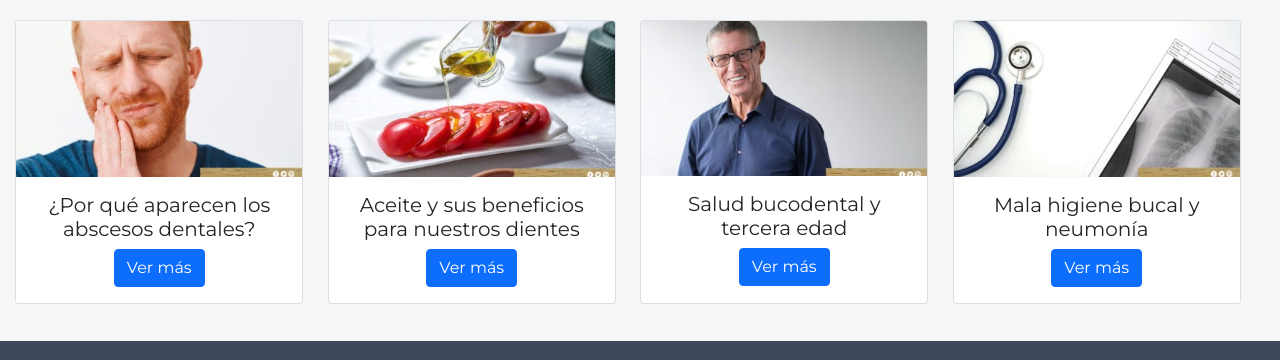
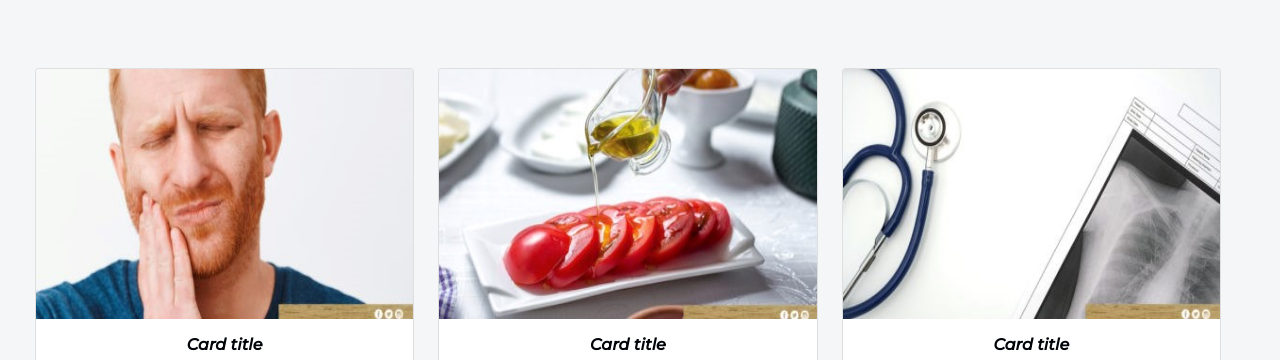
Before and after one commit to RominaMerlo07/PreEntrega2Merlo, a plain HTML site: page pages/novedades.html in a window 1280 px wide. Shown: the part 209-569 px from the top of the page. Drawn offline with nearby package versions, Linux system fonts and the light colour scheme.

Commit message:
novedades_cards

```diff
--- a/pages/novedades.html
+++ b/pages/novedades.html
@@ -26,66 +26,57 @@
 
     <div id="info_header"></div>
 
-    <section class="container-fluid novedades align-items-center">
+    <section class="container-fluid nosotros">
         <div class="text-center">
-            <div class="row novedades-info ">
+            <div class="row nosotros-info">
                 <div class="col-md-12">
                     <h2>NOVEDADES</h2>
                 </div>
                 <div class="col-md-12">
-                    <h3>DescubrÍ las últimas tendencias y novedades en odontología</h3>
+                    <h3>Descubrí las novedades en odontología</h3>
                 </div>
             </div>
-            <div class="row novedades-info-card">
-                <div class="row">
-                    <div class="col-sm-3 card-images">
-                        <div class="card" style="width: 18rem;">
+            <div class="row ">
+                <div class="row row-cols-1 row-cols-md-3 g-4">
+                    <div class="col d-flex justify-content-center">
+                        <div class="card h-100">
                             <img src="../img/novedades/abscesos.jpg" class="card-img-top" alt="abscesos">
                             <div class="card-body">
-                                <h5 class="card-title">¿Por qué aparecen los abscesos dentales?</h5>
-                                <a href="#" class="btn btn-primary">Ver más</a>
+                                <h5 class="card-title">Card title</h5>
+                                <p class="card-text">This is a longer card with supporting text below as a natural lead-in to additional content. This content is a little bit longer.</p>
                             </div>
                         </div>
                     </div>
-                    <div class="col-sm-3 card-images">
-                        <div class="card" style="width: 18rem;">
+                    <div class="col d-flex justify-content-center">
+                        <div class="card h-100">
                             <img src="../img/novedades/aceite.jpg" class="card-img-top" alt="aceite">
                             <div class="card-body">
-                                <h5 class="card-title">Aceite y sus beneficios para nuestros dientes</h5>
-                                <a href="#" class="btn btn-primary">Ver más</a>
+                                <h5 class="card-title">Card title</h5>
+                                <p class="card-text">This is a longer card with supporting text below as a natural lead-in to additional content. This content is a little bit longer.</p>
                             </div>
                         </div>
                     </div>
-                    <div class="col-sm-3 card-images">
-                        <div class="card" style="width: 18rem;">
-                            <img src="../img/novedades/tercera_edad.jpg" class="card-img-top" alt="tercera_edad">
+                    <div class="col d-flex justify-content-center">
+                        <div class="card h-100">
+                            <img src="../img/novedades/neumonia.jpg" class="card-img-top" alt="...">
                             <div class="card-body">
-                                <h5 class="card-title">Salud bucodental y tercera edad</h5>
-                                <a href="#" class="btn btn-primary">Ver más</a>
+                                <h5 class="card-title">Card title</h5>
+                                <p class="card-text">This is a longer card with supporting text below as a natural lead-in to additional content.</p>
                             </div>
                         </div>
                     </div>
-                    <div class="col-sm-3 card-images">
-                        <div class="card" style="width: 18rem;">
-                            <img src="../img/novedades/neumonia.jpg" class="card-img-top" alt="neumonia">
-                            <div class="card-body">
-                                <h5 class="card-title">Mala higiene bucal y neumonía</h5>
-                                <a href="#" class="btn btn-primary">Ver más</a>
-                            </div>
-                        </div>
-                    </div>
+
                 </div>
             </div>
-
         </div>
     </section>
 
-    <div id="info_footer"></div>
+    <div id="info_footer "></div>
 
-    <script src="../js/header.js"></script>
-    <script src="../js/footer.js"></script>
-    <script src="https://kit.fontawesome.com/6c7501cde9.js" crossorigin="anonymous"></script>
-    <script src="https://cdn.jsdelivr.net/npm/bootstrap@5.0.2/dist/js/bootstrap.bundle.min.js" integrity="sha384-MrcW6ZMFYlzcLA8Nl+NtUVF0sA7MsXsP1UyJoMp4YLEuNSfAP+JcXn/tWtIaxVXM" crossorigin="anonymous"></script>
+    <script src="../js/header.js "></script>
+    <script src="../js/footer.js "></script>
+    <script src="https://kit.fontawesome.com/6c7501cde9.js " crossorigin="anonymous "></script>
+    <script src="https://cdn.jsdelivr.net/npm/bootstrap@5.0.2/dist/js/bootstrap.bundle.min.js " integrity="sha384-MrcW6ZMFYlzcLA8Nl+NtUVF0sA7MsXsP1UyJoMp4YLEuNSfAP+JcXn/tWtIaxVXM " crossorigin="anonymous "></script>
 
 </body>
 
--- a/sass/_novedades.scss
+++ b/sass/_novedades.scss
@@ -1,16 +1,10 @@
 .novedades {
     background-color: $color-fondo_blanco;
-    padding: 20px 10px;
+    padding: 20px;
     h2 {
         @include estilos-h2;
     }
     h3 {
         @include estilos-h3;
     }
-    .novedades-info-card {
-        padding: 5px 5px;
-    }
-    .card-images {
-        padding-top: 10px;
-    }
 }
--- a/sass/styles.scss
+++ b/sass/styles.scss
@@ -134,7 +134,7 @@
 
 /*** Resolucion 480 a 768 ***/
 
-@media only screen and (min-width: 480px) and (max-width: 768px) {
+@media (min-width: 480px) and (max-width: 768px) {
     .footer-container .content-footer {
         width: 90%;
         max-width: 1000px;
@@ -155,9 +155,6 @@
     .lista-contacto {
         padding: 0px 90px;
     }
-    .card {
-        width: 28rem !important;
-    }
 }
 
 
@@ -166,7 +163,7 @@
 
 /*** Resolucion 768 a 1024 ***/
 
-@media only screen and (min-width: 768px) and (max-width: 1024px) {
+@media (min-width: 769px) and (max-width: 1024px) {
     .footer-container .content-footer {
         width: 95%;
         max-width: 1000px;
@@ -208,13 +205,6 @@
     .turnos-info {
         margin: 20px 40px;
     }
-    .card {
-        width: 14rem !important;
-    }
-    .card-images {
-        display: flex;
-        justify-content: center;
-    }
 }
 
 
@@ -223,7 +213,7 @@
 
 /*** Resolucion 1024 en adelante ***/
 
-@media only screen and (min-width: 1024px) {
+@media (min-width: 1025px) {
     .footer-container .content-footer {
         width: 100%;
         max-width: 1200px;
@@ -236,8 +226,6 @@
     }
     .inicio img {
         @include tamaños(500px, 400px);
-        // width: 500px;
-        // height: 400px;
     }
     .content-inicio {
         padding-top: 35px;
@@ -295,7 +283,7 @@
 
 /*** Fin resolucion 1024 en adelante ***/
 
-@media only screen and (min-width: 1200px) {
+@media (min-width: 1200px) {
     .content-inicio {
         padding-top: 50px;
         padding-bottom: 50px;
@@ -333,8 +321,4 @@
     .turnos-info {
         margin: 20px 80px;
     }
-    .card-images {
-        display: flex;
-        justify-content: center;
-    }
 }
```
